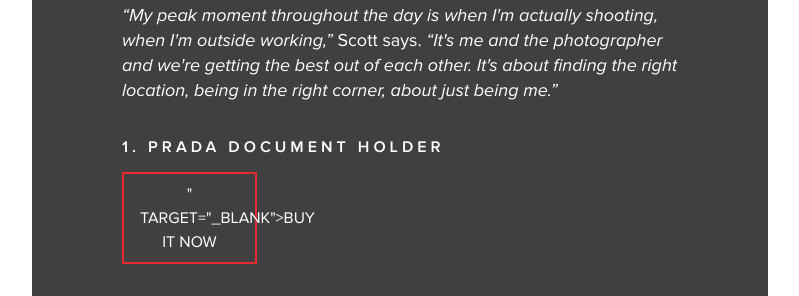
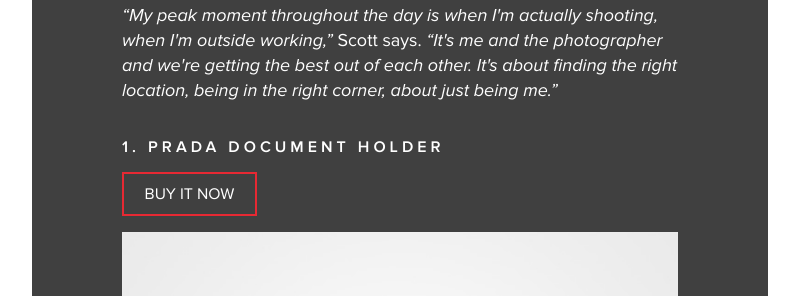
Before and after one commit to whyisjake/alpha-brand-lab, a website: page projects/prada-lunarosa/public/index.html in a window 1280 px wide. Shown: the part 6181-6477 px from the top of the page, without its empty margins (240-1039 px from the left). Drawn offline with nearby package versions, Linux system fonts and the light colour scheme; a script that the page names is missing.

Commit message:
fixed a button

```diff
--- a/projects/prada-lunarosa/public/index.html
+++ b/projects/prada-lunarosa/public/index.html
@@ -210,10 +210,10 @@
 				<div class="product-wrapper">
 					<h2>1. Prada Document holder</h2>
 					<p></p>
-					<a href="https://secure.prada.com/api/dispatcher?trace=EXTERNAL&lkey=2VN006_2FAD_F0002_V_OOO&lang=en&cc=US&utm_source=gq&utm_medium=branded_content&utm_campaign=2017-11-01_prfw17_US
+					<a href="https://secure.prada.com/api/dispatcher?trace=EXTERNAL&lkey=2VN006_2FAD_F0002_V_OOO&lang=en&cc=US&utm_source=gq&utm_medium=branded_content&utm_campaign=2017-11-01_prfw17_US" target="_blank">Buy it now</a>
 
 					<img src="img/blakescott_gift1.jpg" alt="" />
-" target="_blank">Buy it now</a>
+
 				</div>
 
 				<div class="product-wrapper">
@@ -278,24 +278,24 @@
 				<div class="product-wrapper">
 					<h2>1. Prada Sweater</h2>
 					<p>Color is having a moment, and this sweater takes your classic eighties argyle and plants it firmly in 2017. This is perfect piece for the guy who likes to make a statement with his style-and stay cozy doing it.</p>
-					<a href="https://secure.prada.com/api/dispatcher?trace=EXTERNAL&lkey=UMA713_1PBI_F0346_S_172&lang=en&cc=US&utm_source=gq&utm_medium=branded_content&utm_campaign=2017-11-01_prfw17_US
+					<a href="https://secure.prada.com/api/dispatcher?trace=EXTERNAL&lkey=UMA713_1PBI_F0346_S_172&lang=en&cc=US&utm_source=gq&utm_medium=branded_content&utm_campaign=2017-11-01_prfw17_US" target="_blank">Buy it now</a>
 
 					<img src="img/patrickjanelle_gift1.jpg" alt="" />
-" target="_blank">Buy it now</a>
+
 				</div>
 
 				<div class="product-wrapper">
 					<h2>2. Prada Lace Ups</h2>
 					<p>Prada just took the classic derby and made it ready for ... anything. The lug sole and rubber toecap make these shoes all-work and all-weather ready, while not sacrificing fashion - in fact, they've actually improved on it.</p>
-					<a href="https://secure.prada.com/api/dispatcher?trace=EXTERNAL&lkey=2EG190_055_F0002_F_X000&lang=en&cc=US&utm_source=gq&utm_medium=branded_content&utm_campaign=2017-11-01_prfw17_US
+					<a href="https://secure.prada.com/api/dispatcher?trace=EXTERNAL&lkey=2EG190_055_F0002_F_X000&lang=en&cc=US&utm_source=gq&utm_medium=branded_content&utm_campaign=2017-11-01_prfw17_US" target="_blank">Buy it now</a>
 
 					<img src="img/patrickjanelle_gift2.jpg" alt="" />
-" target="_blank">Buy it now</a>
+
 				</div>
 
 				<div class="product-wrapper">
 					<h2>3. Prada Luna Rossa Fragrance</h2>
-					<p>Fragrance is to style what a cherry is to a sundae and what bitters are to a Manhattan: that final touch that brings it all together. This fragrance, cool and fresh with a hint of earth, is equally appropriate for meetings with clients as it is for an intimate tête-à-têtes where you're sipping that Manhattan.</p>
+					<p>Fragrance is to style what a cherry is to a sundae and what bitters are to a Manhattan: that final touch that brings it all together. This fragrance, cool and fresh with a hint of earth, is equally appropriate for meetings with clients as it is for an intimate t&#234;te-&#224;-t&#234;tes where you're sipping that Manhattan.</p>
 					<a href="https://www.macys.com/shop/featured/prada-luna-rossa?cm_mmc=crosspromo-_-prada-_-luna_rossa-_-mid_sept " target="_blank">Buy it now</a>
 
 					<img src="img/patrickjanelle_gift3.jpg" alt="" />
```
